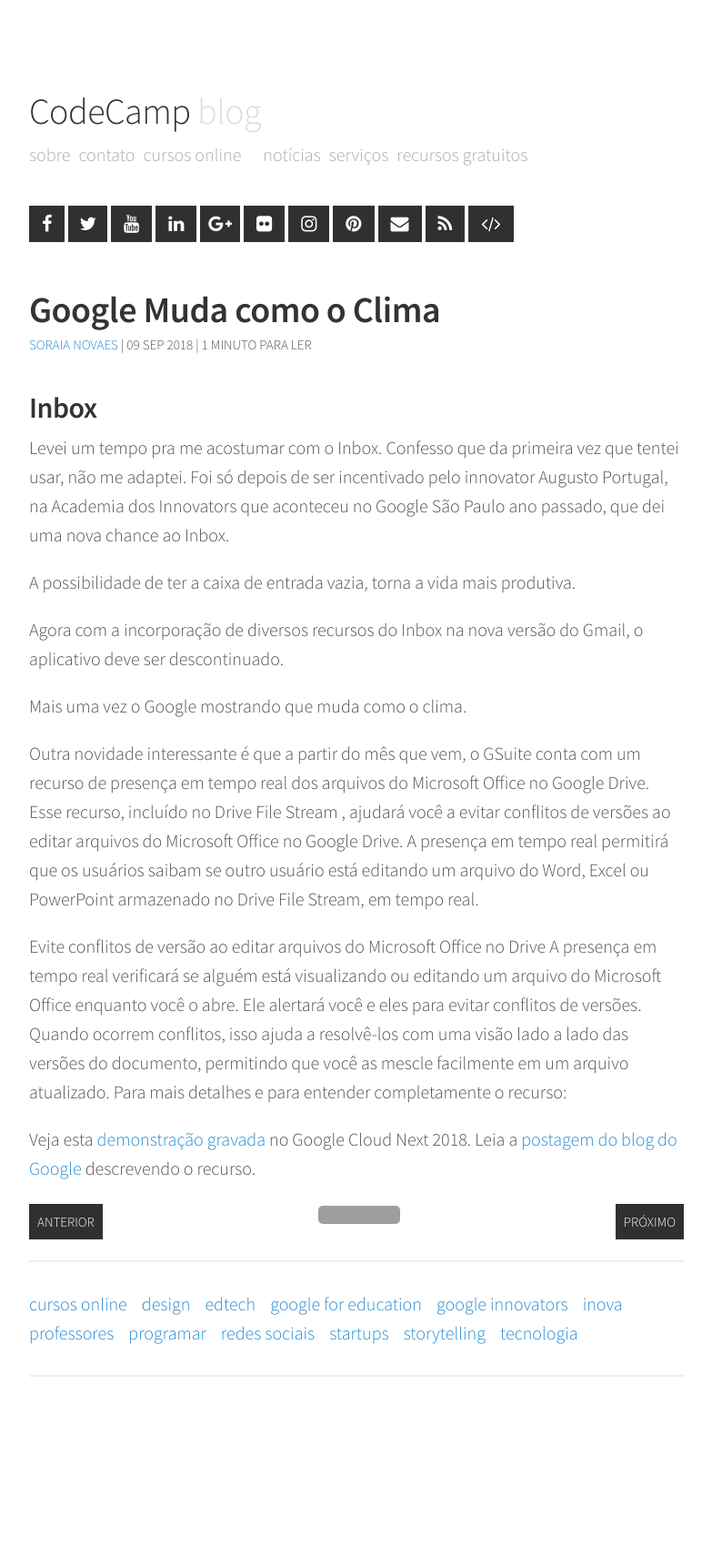
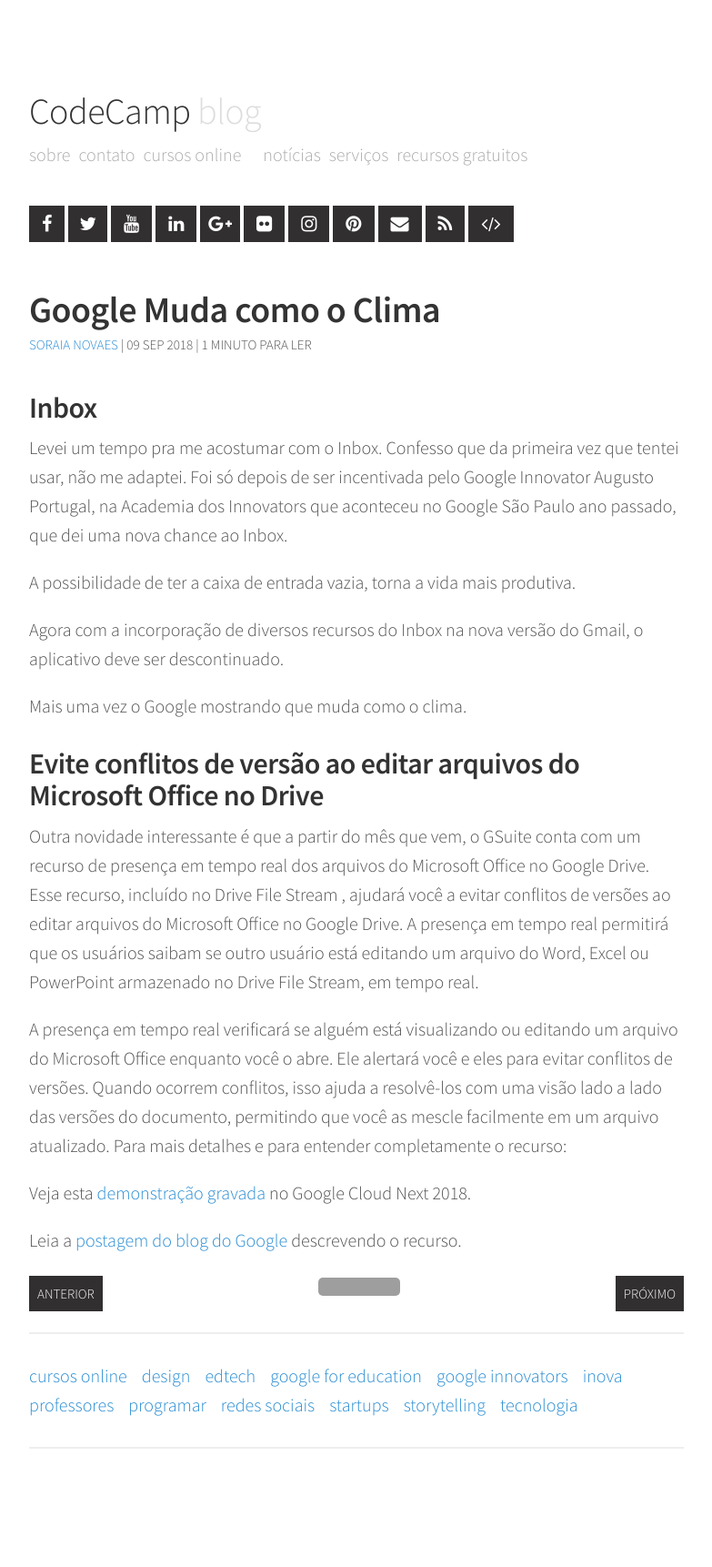
Before and after one commit to snvas/snvas.github.io, a Jekyll site: the page built from _posts/2018-09-09-google-muda-como-o-clima.markdown, in a window 1280 px wide. Shown: the whole page at 91% size, without its empty margins (248-1031 px from the left). Built offline with Jekyll 4.4.1, drawn with Linux system fonts in a browser that asks for light colours; nearby versions of some CDN libraries; comment, search, counter and statistics services are not loaded; before the commit the page ends 1643 px from its top, so only the background shows below that; grey boxes are pictures that could not be loaded.

Commit message:
post corrigido

```diff
--- a/_posts/2018-09-09-google-muda-como-o-clima.markdown
+++ b/_posts/2018-09-09-google-muda-como-o-clima.markdown
@@ -9,7 +9,7 @@
 
 ## Inbox
 
-Levei um tempo pra me acostumar com o Inbox. Confesso que da primeira vez que tentei usar, não me adaptei. Foi só depois de ser incentivado pelo innovator Augusto Portugal, na Academia dos Innovators que aconteceu no Google São Paulo ano passado, que dei uma nova chance ao Inbox.
+Levei um tempo pra me acostumar com o Inbox. Confesso que da primeira vez que tentei usar, não me adaptei. Foi só depois de ser incentivada pelo Google Innovator Augusto Portugal, na Academia dos Innovators que aconteceu no Google São Paulo ano passado, que dei uma nova chance ao Inbox.
 
 A possibilidade de ter a caixa de entrada vazia, torna a vida mais produtiva.
 
@@ -17,10 +17,12 @@
 
 Mais uma vez o Google mostrando que muda como o clima.
 
+## Evite conflitos de versão ao editar arquivos do Microsoft Office no Drive
+
 Outra novidade interessante é que a partir do mês que vem, o GSuite conta com um recurso de presença em tempo real dos arquivos do Microsoft Office no Google Drive. Esse recurso, incluído no Drive File Stream , ajudará você a evitar conflitos de versões ao editar arquivos do Microsoft Office no Google Drive. A presença em tempo real permitirá que os usuários saibam se outro usuário está editando um arquivo do Word, Excel ou PowerPoint armazenado no Drive File Stream, em tempo real.
 
-Evite conflitos de versão ao editar arquivos do Microsoft Office no Drive
 A presença em tempo real verificará se alguém está visualizando ou editando um arquivo do Microsoft Office enquanto você o abre. Ele alertará você e eles para evitar conflitos de versões. Quando ocorrem conflitos, isso ajuda a resolvê-los com uma visão lado a lado das versões do documento, permitindo que você as mescle facilmente em um arquivo atualizado. Para mais detalhes e para entender completamente o recurso:
 
 Veja esta [demonstração gravada](https://youtu.be/l3eKz5cpND0?t=32m43s){:target="_blank"} no Google Cloud Next 2018.
+
 Leia a [postagem do blog do Google](https://gsuiteupdates.googleblog.com/2018/07/avoid-microsoft-version-conflicts-with-google-drive.html){:target="_blank"} descrevendo o recurso.
```
